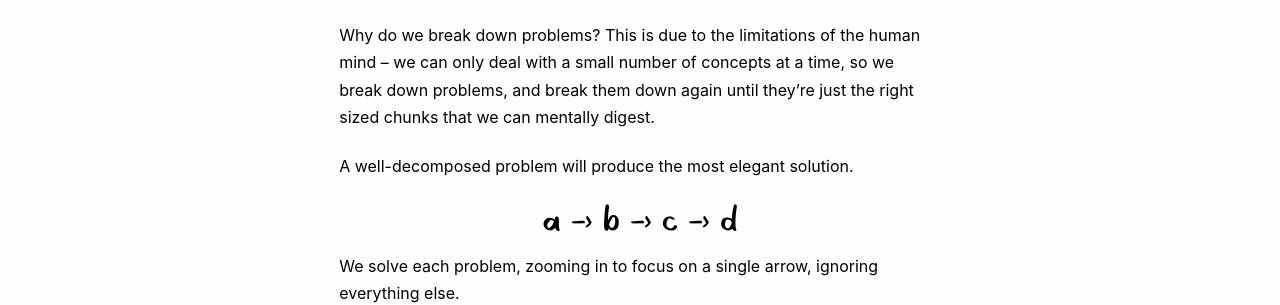
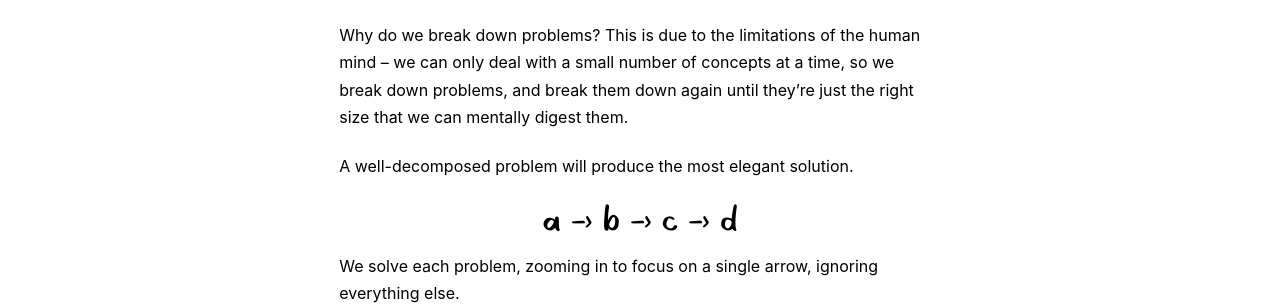
Before and after one commit to explodinglabs/explodinglabs.github.io, a Jekyll site: the page built from docs/_posts/2021-03-09-composition.markdown, in a window 1280 px wide. Shown: the part 260-565 px from the top of the page. Built offline with Jekyll 4.4.1, drawn with Linux system fonts in a browser that asks for light colours.

Commit message:
Update 2021-03-09-composition.markdown

```diff
--- a/docs/_posts/2021-03-09-composition.markdown
+++ b/docs/_posts/2021-03-09-composition.markdown
@@ -10,8 +10,8 @@ the little problems, we can combine the solutions to solve bigger problems.
 
 Why do we break down problems? This is due to the limitations of the human mind --
 we can only deal with a small number of concepts at a time, so we break down
-problems, and break them down again until they're just the right sized chunks that
-we can mentally digest.
+problems, and break them down again until they're just the right size that
+we can mentally digest them.
 
 A well-decomposed problem will produce the most elegant solution.
 
```
